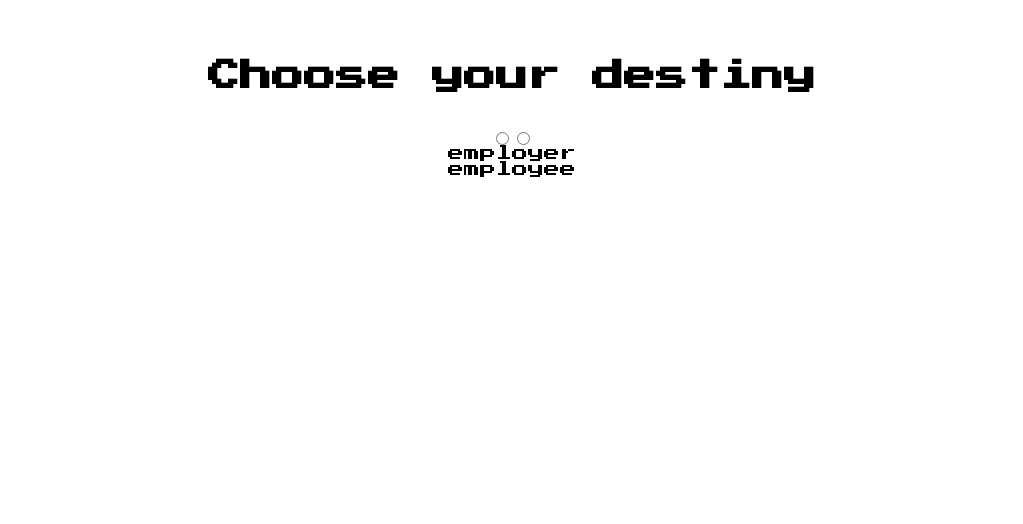
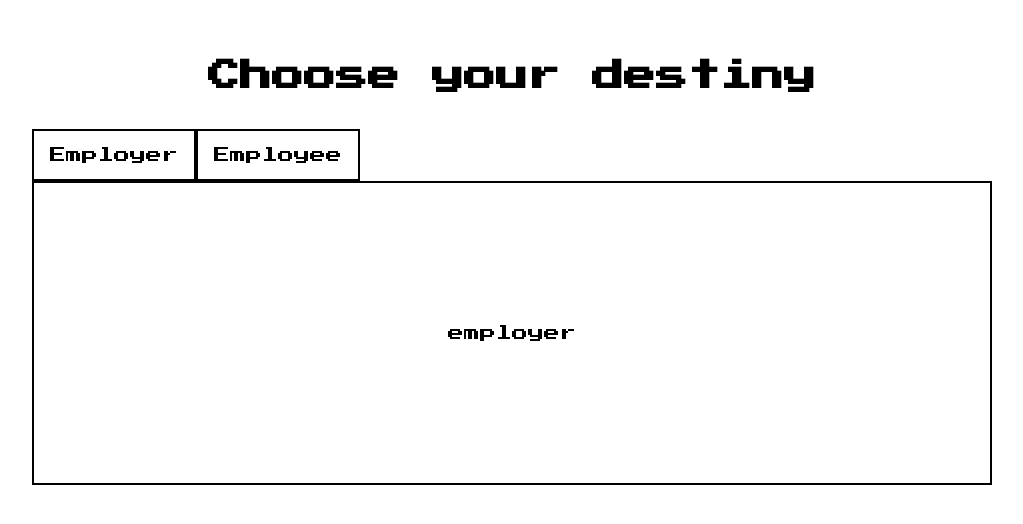
Before and after one commit to indieveed/negotiation-app, a Vue app: page / in a window 1280 px wide. Shown: the top 524 px of the page, without its empty margins (128-1151 px from the left). Built offline with nearby package versions, Linux system fonts and the light colour scheme.

Commit message:
Add styling to the tabs

```diff
--- a/src/components/ui/tabs.vue
+++ b/src/components/ui/tabs.vue
@@ -1,14 +1,38 @@
 <template>
   <div class="tabs">
-    <div class="tabs__header">
+    <div class="tabs__header" role="tablist">
       <template v-for="(item, index) in items">
-        <input :key="`input-${index}`" :id="`${name}-${index}`" type="radio" :name="name" class="tabs__input">
-        <label :key="`label-${index}`" :for="`${name}-${index}`" class="tabs__label"></label>
+        <input
+          :key="`input-${index}`"
+          v-model="currentTab"
+          :id="`${name}-${index}`"
+          :value="`${name}-${index}`"
+          :checked="currentTab === `${name}-${index}`"
+          :name="name"
+          type="radio"
+          class="tabs__input"
+          role="tab"
+        >
+        <label
+          :key="`label-${index}`"
+          :for="`${name}-${index}`"
+          class="tabs__label"
+        >{{item.text}}</label>
       </template>
     </div>
     <div class="tabs__body">
       <template v-for="(item, index) in items">
-        <div :key="`panel-${index}`"  :name="name" class="tabs__panel">
+        <div
+          :key="`panel-${index}`"
+          :name="name"
+          class="tabs__panel"
+          role="tabpanel"
+          tabindex="0"
+          :aria-labelledby="`${name}-${index}`"
+          :class="{
+            'is-current': currentTab === `${name}-${index}`
+          }"
+        >
           <slot name="panel" v-bind:item="item"></slot>
         </div>
       </template>
@@ -20,8 +44,12 @@ let id = 0;
 export default {
   data() {
     return {
-      name: `tabs-${id}`
+      name: `tabs-${id}`,
+      currentTab: `tabs-${id}-0`
     }
+  },
+  beforeCreate() {
+    id++
   },
   props: {
     items: {
@@ -31,3 +59,55 @@ export default {
   }
 }
 </script>
+<style lang="stylus" scoped>
+.tabs {
+  display flex
+  flex-direction column
+  max-width 960px
+  margin-left auto
+  margin-right auto
+
+  &__input {
+    width 0
+    height 0
+    z-index -1
+    margin 0
+  }
+
+  &__input:checked + &__label {
+    background-color $fg-color
+    color $bg-color
+  }
+
+  &__input:focus + &__label {
+    border 2px dashed $bg-color
+    outline 0
+  }
+
+  &__header {
+    display flex
+  }
+
+  &__label {
+    padding 1em
+    border  2px solid
+    display block
+    cursor pointer
+  }
+
+  &__body {
+    border 2px solid
+  }
+
+  &__panel {
+    min-height 300px
+    display none
+    justify-content center
+    align-items center
+
+    &.is-current {
+      display flex
+    }
+  }
+}
+</style>
```
Also changed, not shown: 1 other file (tests, documents, lock files or other folders).
